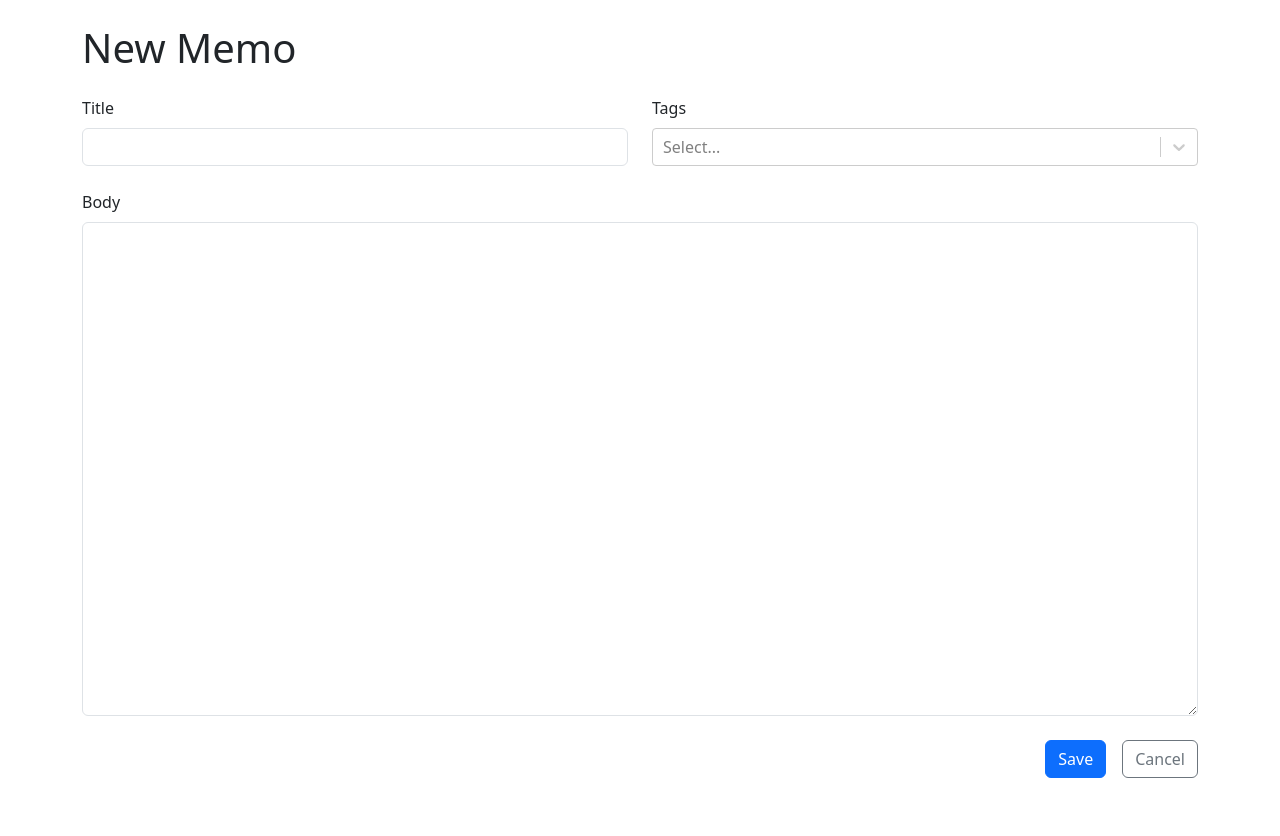
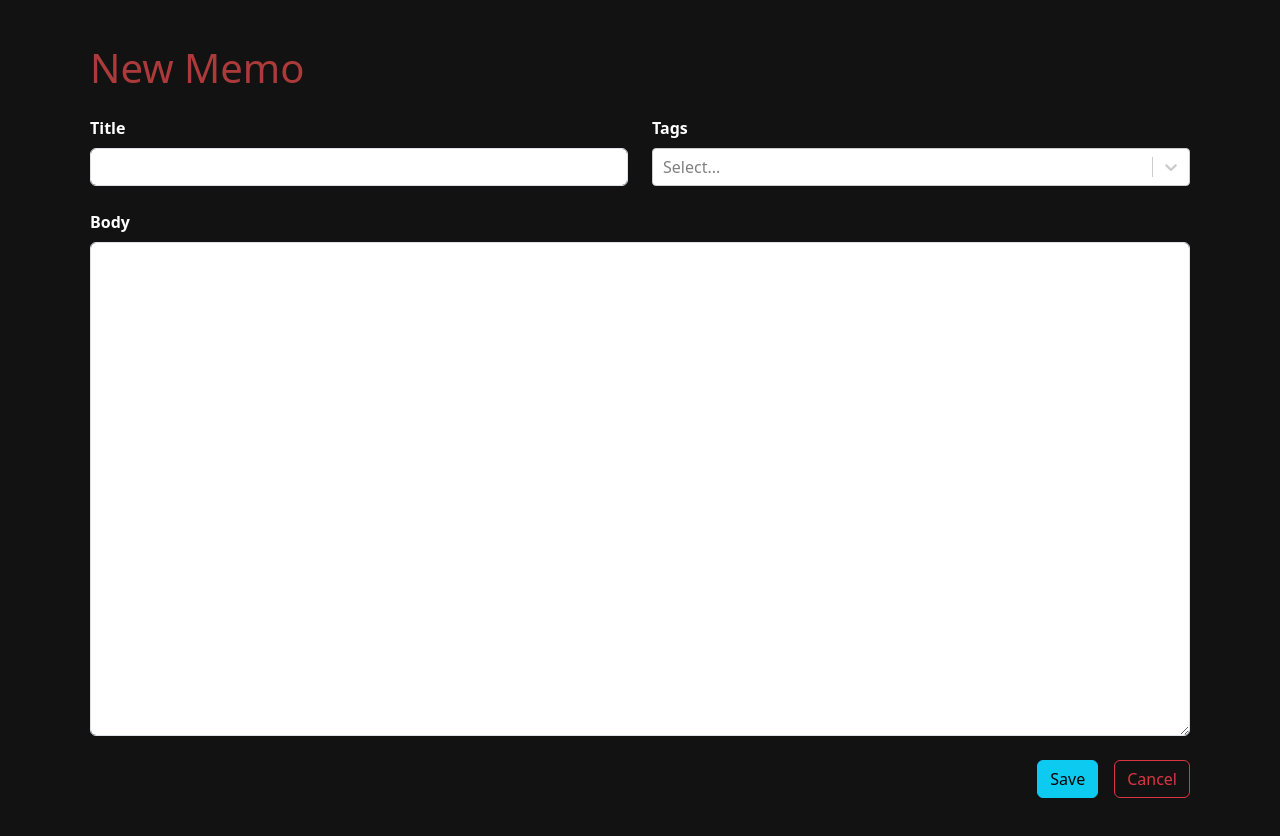
Before and after one commit to snakecharmergh/lingo-hub, a React (Vite) app: page /new in a window 1280 px wide. Shown: the top 836 px of the page. Before the commit the page ends 802 px from the top, so only its background shows below. Built offline with nearby package versions, Linux system fonts and the light colour scheme.

Commit message:
add styling with module css

```diff
--- /dev/null
+++ b/src/App.module.css
@@ -0,0 +1,12 @@
+.container {
+  /* background-color: #121212; */
+  margin-top: 70px;
+  padding: 20px;
+  width: 100%;
+ }
+
+body {
+  background-color: #121212;
+  margin: 0;
+  padding: 0;
+}
--- a/src/App.tsx
+++ b/src/App.tsx
@@ -9,8 +9,10 @@ import { MemoList } from './components/MemoList'
 import { MemoLayout } from './components/MemoLayout'
 import { Memo } from './components/Memo'
 import { EditMemo } from './components/EditMemo'
+import styles from './App.module.css'
 
-// we create the types RawMemo & RawMemoData to store the ids of the tags of each memo>>>propgate the change only on the Tags updated of that certain ids rather than of the whole memo
+
+//create the types RawMemo & RawMemoData to store the ids of the tags of each memo>>>propgate the change only on the Tags updated of that certain ids rather than of the whole memo
 export type RawMemo= {
   id:string
 } & RawMemoData
@@ -99,7 +101,7 @@ function App() {
   }
 
   return (
-    <Container className='my-4'>
+    <Container className={`my-4  ${styles.container}`}>
       <Routes>
         <Route path='/' element={
           <MemoList
--- /dev/null
+++ b/src/components/Memo.module.css
@@ -0,0 +1,13 @@
+.markdown {
+  background-color: #fcf2f2;
+  color: rgb(0, 0, 0);
+  padding: 16px;
+  border-radius: 8px;
+  box-shadow: 0 4px 8px rgba(123, 8, 8, 0.764);
+  line-height: 1.6;
+}
+
+.badge {
+  font-size: 60px !important;
+  padding: 20px;
+}
--- a/src/components/Memo.tsx
+++ b/src/components/Memo.tsx
@@ -2,6 +2,7 @@ import { Badge, Button, Col, Row, Stack } from "react-bootstrap";
 import { useCustomizedMemo } from "./MemoLayout";
 import { Link, useNavigate } from "react-router-dom";
 import ReactMarkdown from "react-markdown";
+import styles from './Memo.module.css';
 
 type MemoProps = {
   onDeleteMemo: (id: string) => void
@@ -20,7 +21,7 @@ export function Memo( {onDeleteMemo}: MemoProps) {
             <Stack gap={1} direction="horizontal" className="flex-wrap">
               {memo.tags.map(tag => (
                 // text-truncate for the text not to overflow
-                <Badge key={tag.id} className="text-truncate">{tag.label}</Badge>
+                <Badge key={tag.id} style={{ fontSize: '1.01rem', padding: '10px', margin: '5px' }} className="text-truncate">{tag.label}</Badge>
               ))}
             </Stack>
           }
@@ -29,7 +30,7 @@ export function Memo( {onDeleteMemo}: MemoProps) {
         <Col xs='auto'>
           <Stack gap={2} direction= 'horizontal'>
             <Link to= {`/${memo.id}/edit`}>
-              <Button variant='primary'>Edit</Button>
+              <Button variant='info'>Edit</Button>
             </Link>
             <Button
               variant="outline-danger"
@@ -37,7 +38,7 @@ export function Memo( {onDeleteMemo}: MemoProps) {
                 onDeleteMemo(memo.id)
                 navigate("/")}}>Delete</Button>
             <Link to={"/"}>
-              <Button variant="outline-secondary">Back</Button>
+              <Button variant="outline-warning">Home</Button>
             </Link>
 
           </Stack>
@@ -45,7 +46,7 @@ export function Memo( {onDeleteMemo}: MemoProps) {
 
       </Row>
 
-      <ReactMarkdown>{memo.markdown}</ReactMarkdown>
+      <ReactMarkdown className={styles.markdown}>{memo.markdown}</ReactMarkdown>
     </>
   )
 }
--- a/src/components/MemoForm.tsx
+++ b/src/components/MemoForm.tsx
@@ -77,9 +77,9 @@ export function MemoForm({onSubmit, onAddTag, availableTags, title= "", markdown
         </Form.Group>
 
         <Stack direction="horizontal" className="justify-content-end" gap={3}>
-          <Button type="submit" variant="primary">Save</Button>
+          <Button type="submit" variant="info">Save</Button>
           <Link to='..'>
-            <Button type="button" variant="outline-secondary">Cancel</Button>
+            <Button type="button" variant="outline-danger">Cancel</Button>
           </Link>
         </Stack>
 
--- a/src/components/MemoList.module.css
+++ b/src/components/MemoList.module.css
@@ -1,9 +1,57 @@
+.grammar {
+  background-color: #9f5a5a;
+  border-radius: 8px;
+  padding: 25px;
+  margin-bottom: 20px;
+  margin-right: 3%;
+  color:#ffff;
+  box-shadow: 0 5px 8px 0 rgba(103, 66, 66, 0.686);
+  height: 100%;
+}
+
+h4 {
+  color: #ffff;
+  font-weight: bold;
+}
+
+.grammar-rules p {
+  color: #ffff;
+}
+
+
+h1 {
+  margin-top: 0;
+  color: rgb(173, 58, 58);
+}
+
+form label {
+  color: #ffffff;
+  font-weight: bold;
+}
+
 .card{
   transition: translate ease-in-out 100ms, box shadow ease-in-out 100ms;
+  border: 1px solid;
+  background-color: #9f5a5a;
+  color: black !important;
 }
 
 .card:hover,
 .card:focus{
   translate: 0 -5px; /*lift the card up 5px*/
-  box-shadow: 0 5px 8px 0 rgba(0, 0, 0, .2);
+  box-shadow: 0 5px 8px 0 rgba(209, 8, 8, 0.686);
+  background-color:#f3cfcf;
 }
+
+.badge {
+  background-color: rgb(202, 26, 26);
+}
+
+/* ul {
+  padding-left: 20px;
+} */
+
+/* li {
+  margin-bottom: 10px;
+  color: #2d0505;
+} */
--- a/src/components/MemoList.tsx
+++ b/src/components/MemoList.tsx
@@ -46,10 +46,9 @@ export function MemoList({
   const fetchGrammarRules = async () => {
     setLoading(true);
     try {
-      // Example API call to LanguageTool for general German grammar rules
       const response = await axios.post("https://api.languagetool.org/v2/check", {
-        text: "Beispieltext",  // Placeholder text for the grammar check
-        language: "de",  // German language
+        text: "Beispieltext",
+        language: "de",
       });
 
       // Fetch and display the rules from the response
@@ -81,9 +80,10 @@ export function MemoList({
 
   return (
     <>
-      <Row className="mb-4 mt-10">
+      <Row className="mb-4 ps-3">
         {/* Left column: Grammar rules list */}
         <Col xs={4}>
+          <div className={styles.grammar}>
             <h4>Grammar Rules</h4>
             {loading ? (
               <p>Loading grammar rules...</p>
@@ -96,7 +96,9 @@ export function MemoList({
             ) : (
               <p>No grammar rules found.</p>
             )}
+          </div>
         </Col>
+
 
         {/* Right column: Memos */}
         <Col>
@@ -107,9 +109,9 @@ export function MemoList({
             <Col xs="auto">
               <Stack gap={2} direction="horizontal">
                 <Link to="/new">
-                  <Button variant="primary">Create</Button>
+                  <Button variant="info">Create</Button>
                 </Link>
-                <Button onClick={() => setEditTagsModalIsOpen(true)} variant="outline-secondary">
+                <Button onClick={() => setEditTagsModalIsOpen(true)} variant="outline-warning">
                   Edit Tags
                 </Button>
               </Stack>
--- a/src/components/NewMemo.tsx
+++ b/src/components/NewMemo.tsx
@@ -1,5 +1,6 @@
 import { MemoData, Tag } from "../App";
 import { MemoForm } from "./MemoForm";
+
 
 type NewMemoProps = {
   onSubmit: (data: MemoData) => void
@@ -10,8 +11,8 @@ type NewMemoProps = {
 export function NewMemo({onSubmit, onAddTag,availableTags }: NewMemoProps){
   return (
     <>
-      <h1 className="mb-4">New Memo</h1>
-      <MemoForm onSubmit={onSubmit} onAddTag={onAddTag} availableTags={availableTags}/>
+        <h1 className="mb-4">New Memo</h1>
+        <MemoForm onSubmit={onSubmit} onAddTag={onAddTag} availableTags={availableTags}/>
     </>
   )
 }
```
Lines whose indentation alone changed are shown as unchanged.
